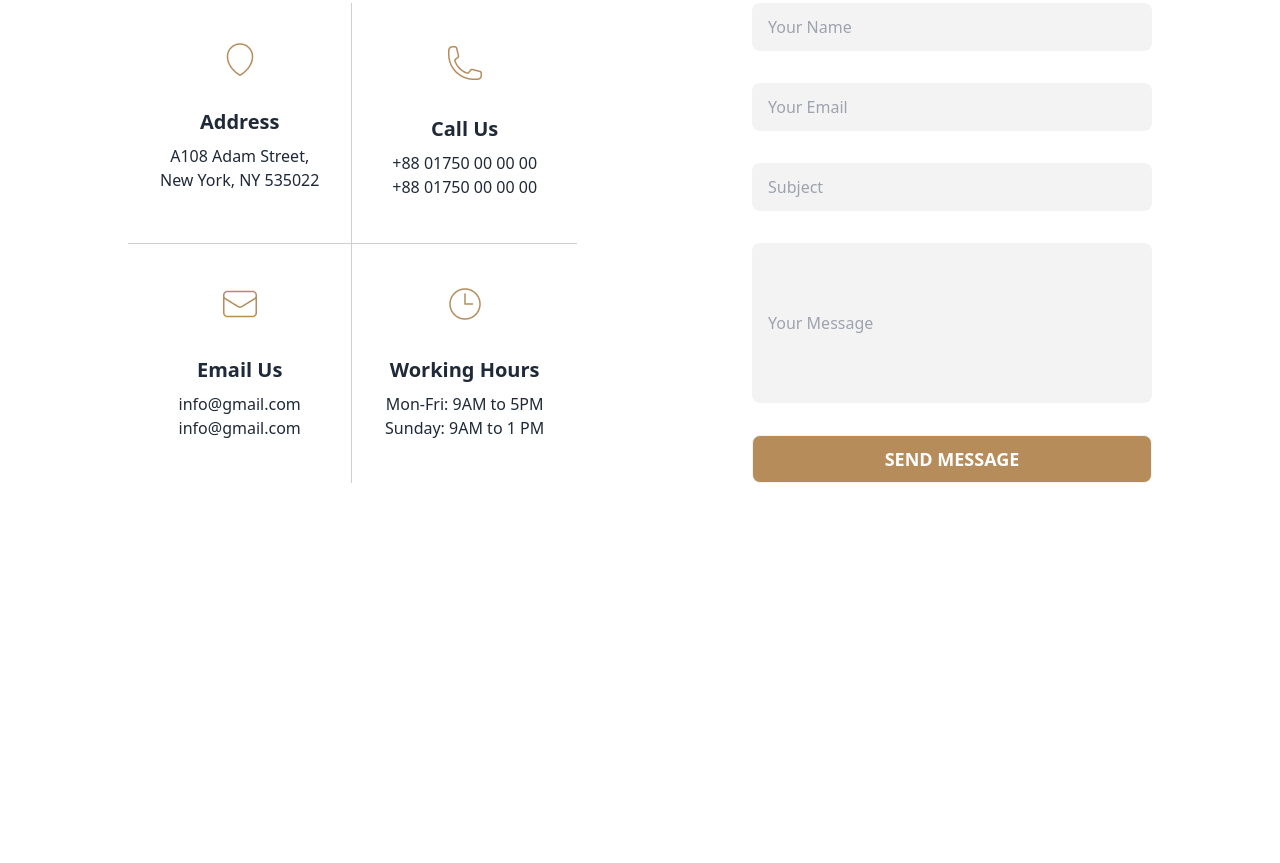
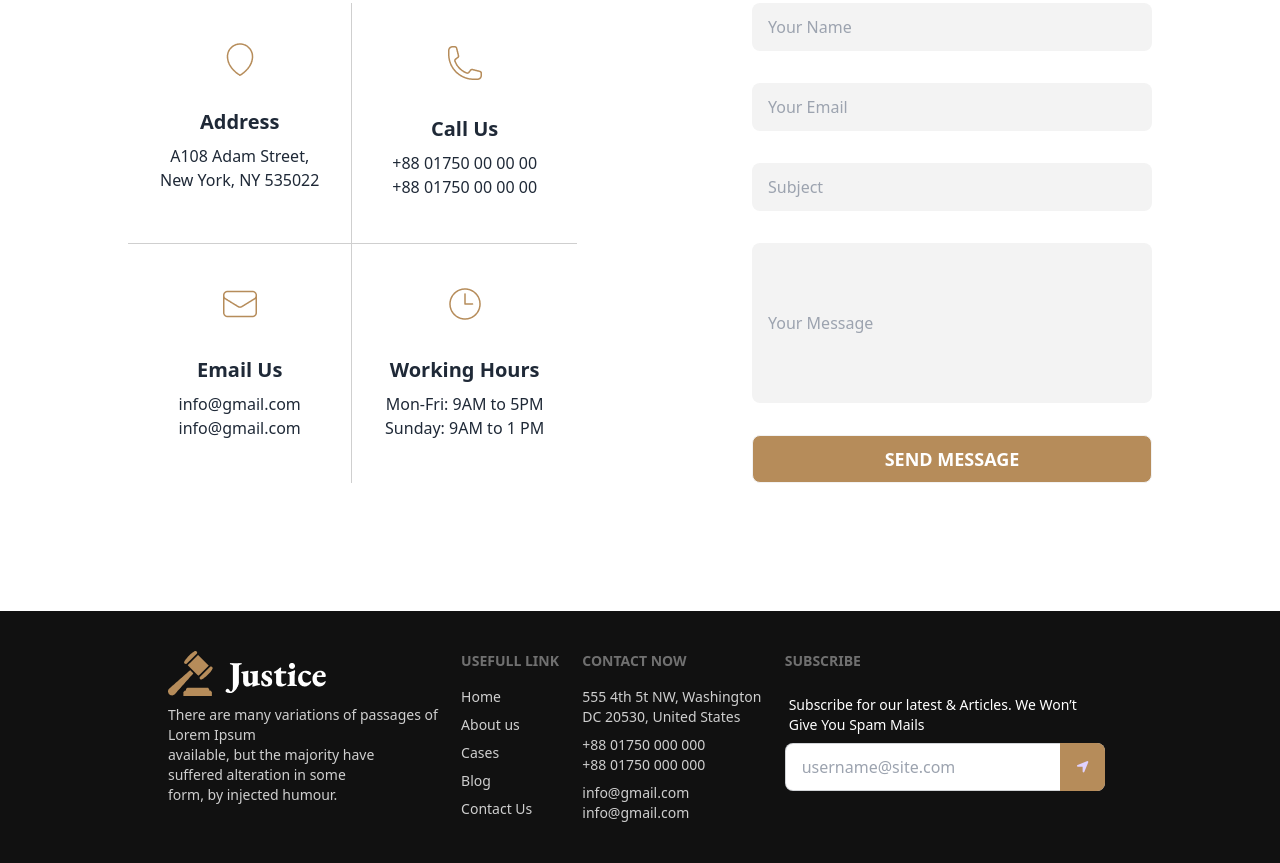
Before and after one commit to taufik-imam/legal-system-website, a plain HTML site: page index.html in a window 1280 px wide. Shown: the part 4318-5181 px from the top of the page. Before the commit the page ends 4801 px from the top, so only its background shows below. Drawn offline with nearby package versions, Linux system fonts and the light colour scheme.

Commit message:
added footer  section

```diff
--- a/index.html
+++ b/index.html
@@ -313,9 +313,45 @@
         </section>
 
     </main>
-    <footer>
-
-    </footer>
+    <footer  class="bg-[#111] mt-32 ">
+        <div class="footer p-10 text-base-content max-w-screen-lg mx-auto text-[#CFCFCF] ">
+            <div>
+                <span class=" text-white"><img src="./images/logo.png" alt=""></span>
+                <p>
+                    There are many variations of passages of<br> Lorem Ipsum<br> available, but the majority have<br> suffered alteration in some<br> form, by injected humour.
+                </p>
+              </div>
+              <div>
+                <span class="footer-title">Usefull Link</span>
+                <a class="link link-hover">Home</a>
+                <a class="link link-hover">About us</a>
+                <a class="link link-hover">Cases</a>
+                <a class="link link-hover">Blog</a>
+                <a class="link link-hover">Contact Us</a>
+              </div>
+              <div>
+                <span class="footer-title">Contact Now</span>
+                <a class="link link-hover">555 4th 5t NW, Washington<br>
+                    DC 20530, United States</a>
+                <a class="link link-hover">+88 01750 000 000<br>
+                    +88 01750 000 000</a>
+                <a class="link link-hover">info@gmail.com<br>
+                    info@gmail.com</a>
+              </div>
+              <div>
+                <span class="footer-title">Subscribe</span>
+                <div class="form-control w-80">
+                  <label class="label">
+                    <span class="text-white">Subscribe for our latest & Articles. We Won’t Give You Spam Mails</span>
+                  </label>
+                  <div class="relative">
+                    <input type="text" placeholder="username@site.com" class="input input-bordered w-full pr-16" />
+                    <button class="btn btn-primary absolute top-0 right-0 rounded-l-none bg-[#B68C5A] border-none"><i class="fa-solid fa-location-arrow"></i></button>
+                  </div>
+                </div>
+              </div>
+        </div>
+      </footer>
 
 </body>
 
```
